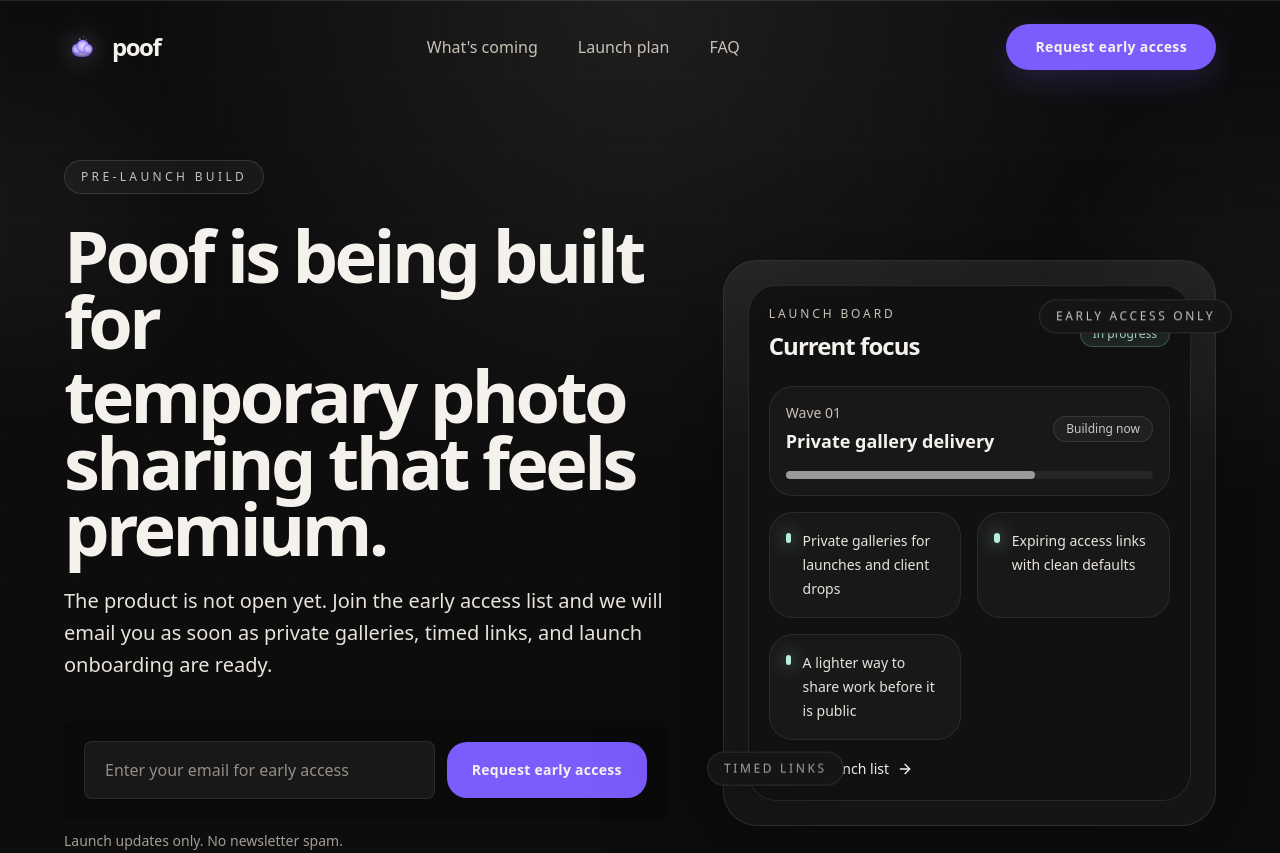
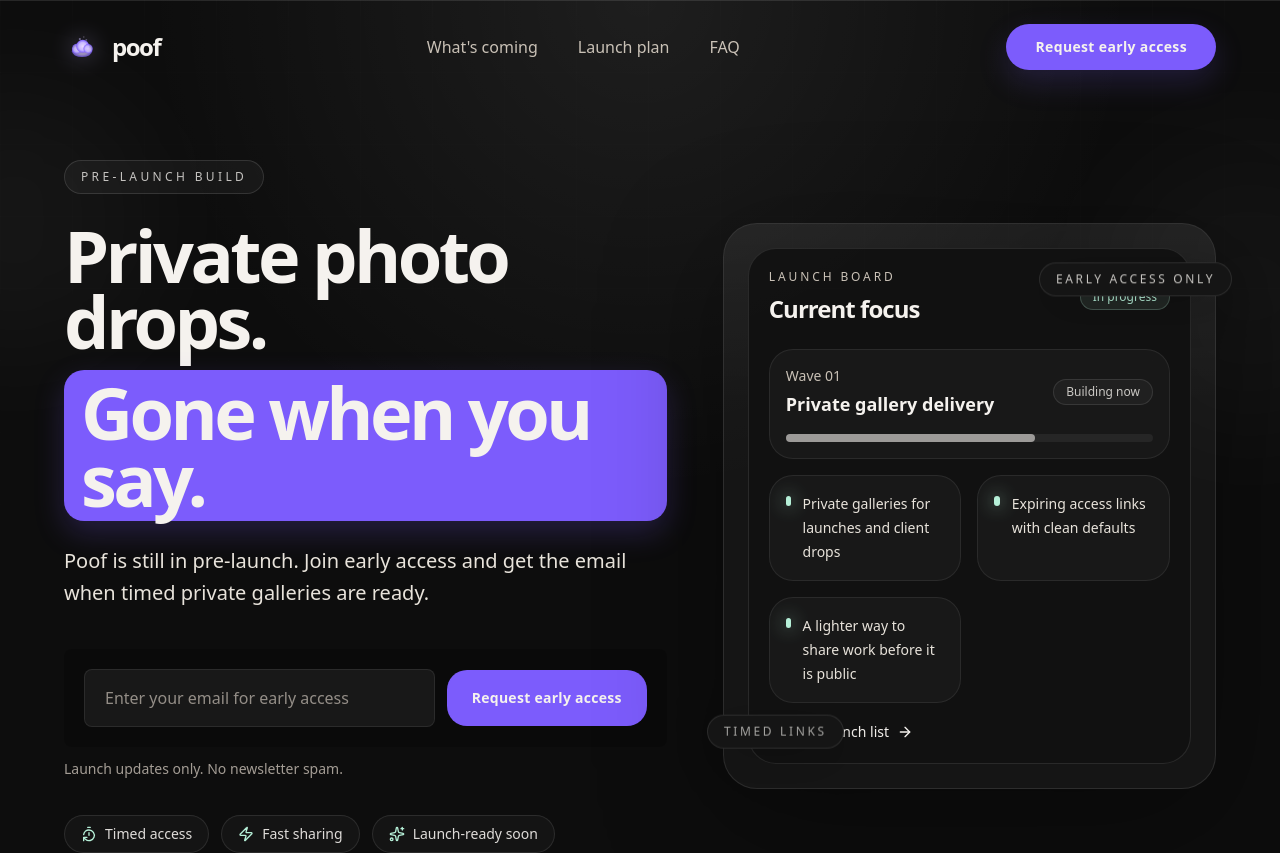
Before and after one commit to mdkaifansari04/poof, a React (Vite) app: page / in a window 1280 px wide. Shown: the top 853 px of the page. Built offline with nearby package versions, Linux system fonts and the light colour scheme.

Commit message:
chore: update styles

```diff
--- a/src/components/container/landing/Hero.tsx
+++ b/src/components/container/landing/Hero.tsx
@@ -34,16 +34,15 @@ export function Hero() {
           </div>
 
           <h1 className="mt-7 max-w-4xl font-syne text-5xl font-extrabold leading-[0.92] tracking-[-0.05em] md:text-7xl">
-            Poof is being built for
-            <span className="mt-2 block text-poof-white">
-              temporary photo sharing that feels premium.
+            Private photo drops.
+            <span className="mt-4 inline-flex rounded-[20px] border border-poof-accent/80 bg-poof-accent px-4 py-2 text-poof-white shadow-[0_12px_30px_rgba(124,92,252,0.22)]">
+              Gone when you say.
             </span>
           </h1>
 
           <p className="mt-6 max-w-2xl text-lg leading-8 text-poof-smoke md:text-xl">
-            The product is not open yet. Join the early access list and we will
-            email you as soon as private galleries, timed links, and launch
-            onboarding are ready.
+            Poof is still in pre-launch. Join early access and get the email
+            when timed private galleries are ready.
           </p>
 
           <div className="mt-10 max-w-2xl">
@@ -85,7 +84,7 @@ export function Hero() {
               <div className="mt-6 space-y-4">
                 <div className="launch-card rounded-[24px] border border-white/8 bg-white/[0.03] p-4">
                   <div className="flex items-center justify-between gap-4">
-                  <div>
+                    <div>
                       <p className="text-sm text-poof-mist">Wave 01</p>
                       <p className="mt-1 text-lg font-semibold text-poof-white">
                         Private gallery delivery
```
